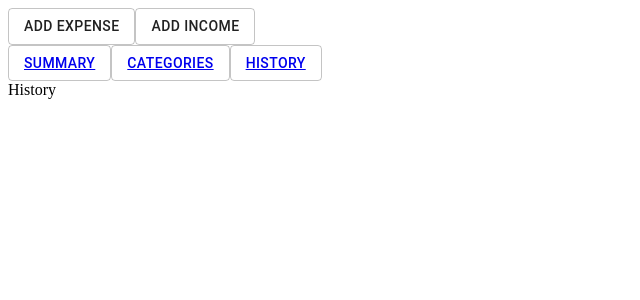
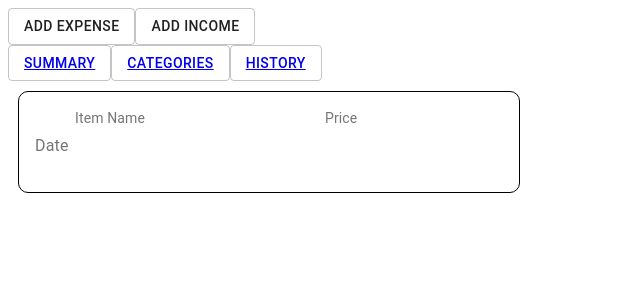
Before and after one commit to LuizaAv/aca-final-project-lge, a React (Create React App) app: page /History in a window 1280 px wide. Shown: the top 300 px of the page, without its empty margins (0-640 px from the left). Built offline with nearby package versions, Linux system fonts and the light colour scheme.

Commit message:
added history component

```diff
--- a/src/pages/History/History.js
+++ b/src/pages/History/History.js
@@ -1,5 +1,59 @@
-import React from 'react';
+import React from "react";
+//import Filter from '../../components/Filter/Filter'
+import { makeStyles } from '@material-ui/core/styles';
+import Card from '@material-ui/core/Card';
+import CardActions from '@material-ui/core/CardActions';
+import CardContent from '@material-ui/core/CardContent';
+import Button from '@material-ui/core/Button';
+import Typography from '@material-ui/core/Typography';
 
-export default function History() {
-  return <div> History </div>;
+
+const useStyles = makeStyles({
+  root: {
+    minWidth: 275,
+    margin: 10,
+    width: 500,
+    height: 100,
+    border: '1.5px solid black',
+    borderRadius: 10
+  },
+  bullet: {
+    display: 'inline-block',
+    margin: '0 2px',
+    transform: 'scale(0.8)',
+  },
+  item: {
+    fontSize: 14,
+    float: 'left',
+    marginLeft: 40
+  },
+  price: {
+    fontSize: 14,
+    marginLeft: 290
+  },
+  pos: {
+    marginBottom: 12,
+  },
+});
+
+function History() {
+  const classes = useStyles();
+
+  return <div>
+      <Card className={classes.root} variant="outlined">
+        <CardContent>
+        <Typography className={classes.item} color="textSecondary" gutterBottom>
+          Item Name
+        </Typography>
+        <Typography className={classes.price} color="textSecondary" gutterBottom>
+          Price
+        </Typography>
+        <Typography  color="textSecondary" gutterBottom>
+          Date
+        </Typography>
+        </CardContent>
+      </Card>
+  </div>;
 }
+
+export default  History
```
Also changed, not shown: src/Components/AddBudget/SelectCategory.js (deleted, +0 -32 lines).
